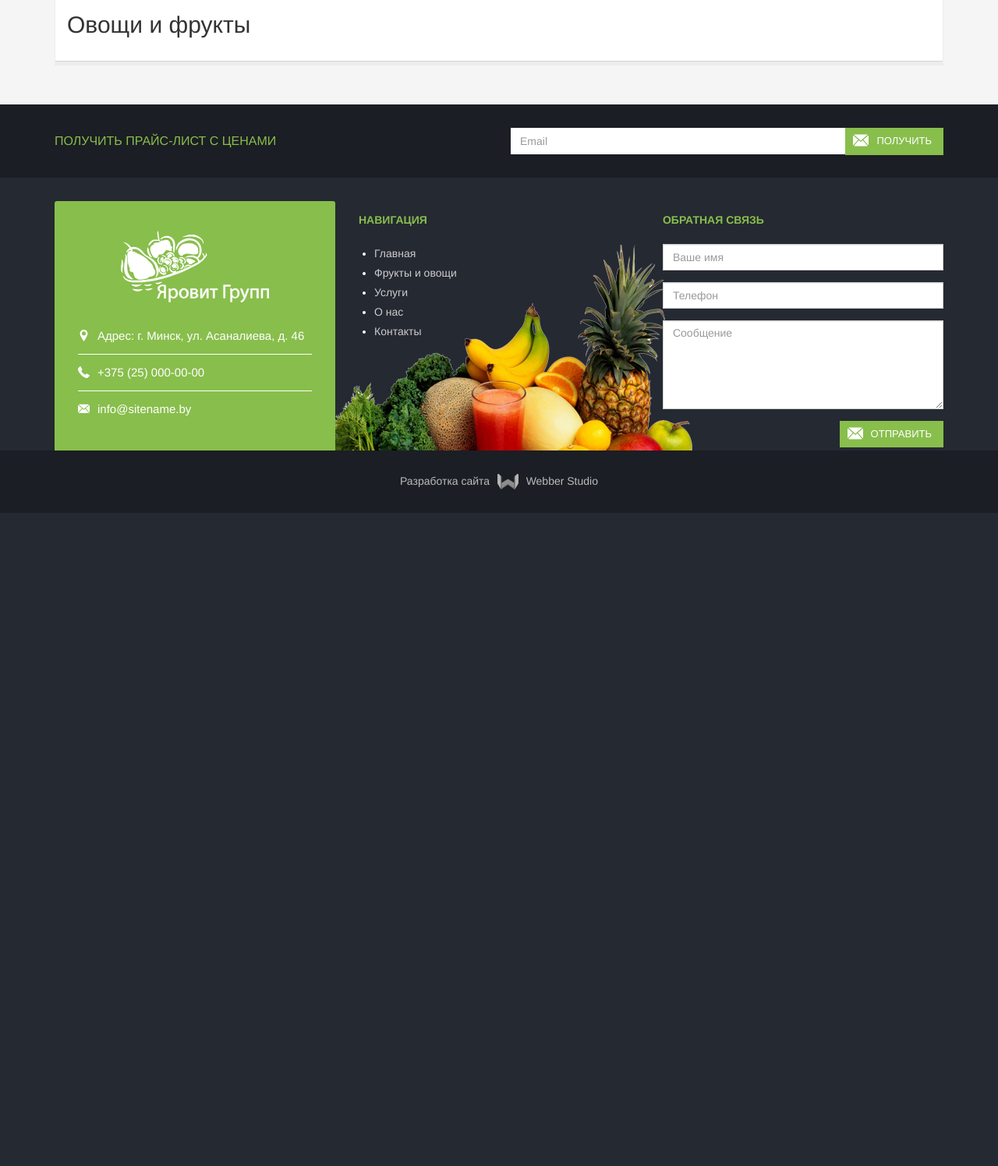
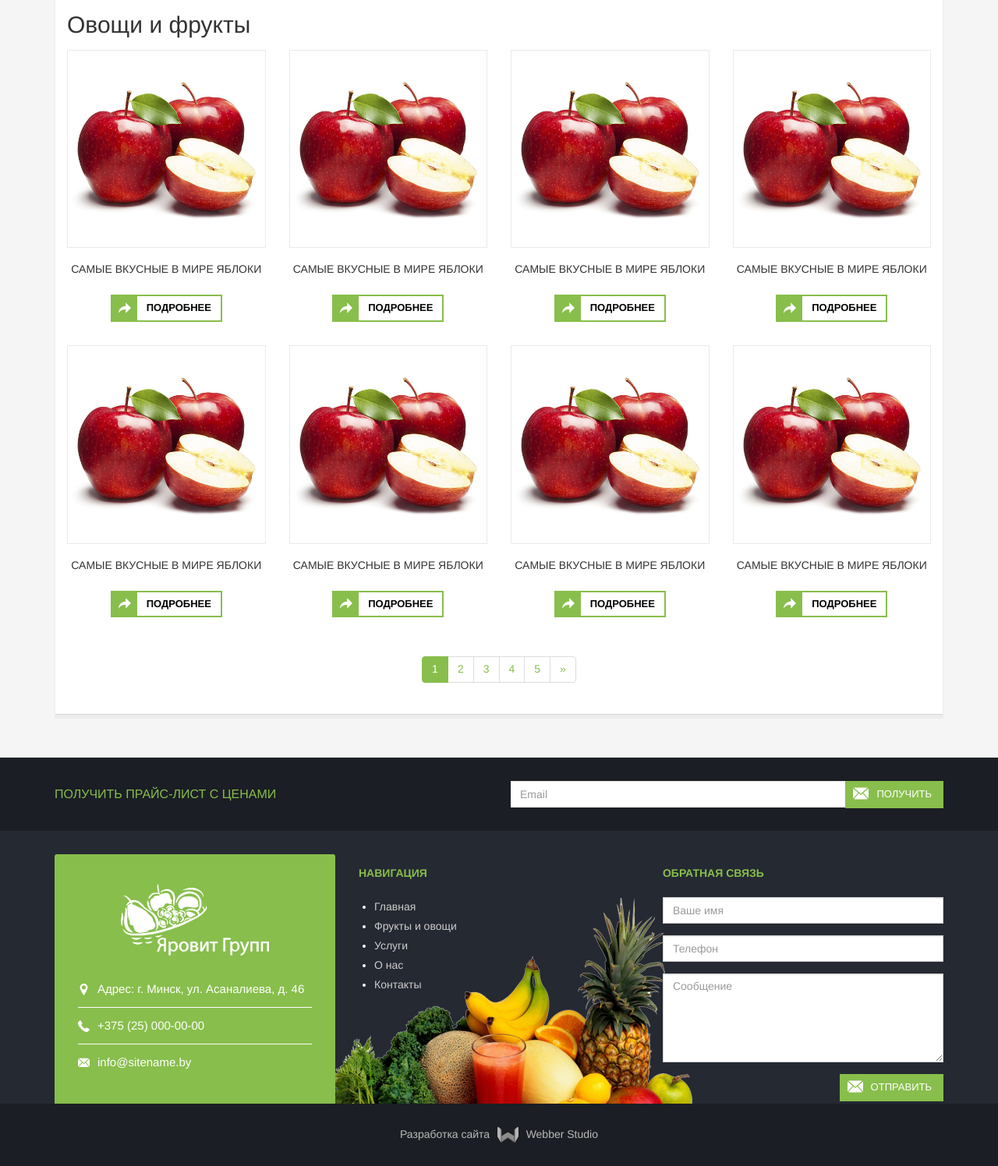
Before and after one commit to itmrlx/yarovit, a PHP site: page /fruits.php in a window 1280 px wide. Shown: the part 241-1737 px from the top of the page at 78% size. Before the commit the page ends 899 px from the top, so only its background shows below. Run offline with PHP 8.4, Linux system fonts and the light colour scheme.

Commit message:
fruits
pp fruits page

```diff
--- a/fruits.php
+++ b/fruits.php
@@ -4,7 +4,63 @@
 		<div class="white-container">
 			<h1 class="header">Овощи и фрукты</h1>
 			<div class="content">
-
+				<div class="row products">
+					<div class="col-xs-3 product">
+						<img src="img/apple.jpg" alt="apple">
+						<h2 class="title">Самые вкусные в мире яблоки</h2>
+						<a href="#" class="btn btn-fruit">Подробнее</a>
+					</div>
+					<div class="col-xs-3 product">
+						<img src="img/apple.jpg" alt="apple">
+						<h2 class="title">Самые вкусные в мире яблоки</h2>
+						<a href="#" class="btn btn-fruit">Подробнее</a>
+					</div>
+					<div class="col-xs-3 product">
+						<img src="img/apple.jpg" alt="apple">
+						<h2 class="title">Самые вкусные в мире яблоки</h2>
+						<a href="#" class="btn btn-fruit">Подробнее</a>
+					</div>
+					<div class="col-xs-3 product">
+						<img src="img/apple.jpg" alt="apple">
+						<h2 class="title">Самые вкусные в мире яблоки</h2>
+						<a href="#" class="btn btn-fruit">Подробнее</a>
+					</div>
+					<div class="col-xs-3 product">
+						<img src="img/apple.jpg" alt="apple">
+						<h2 class="title">Самые вкусные в мире яблоки</h2>
+						<a href="#" class="btn btn-fruit">Подробнее</a>
+					</div>
+					<div class="col-xs-3 product">
+						<img src="img/apple.jpg" alt="apple">
+						<h2 class="title">Самые вкусные в мире яблоки</h2>
+						<a href="#" class="btn btn-fruit">Подробнее</a>
+					</div>
+					<div class="col-xs-3 product">
+						<img src="img/apple.jpg" alt="apple">
+						<h2 class="title">Самые вкусные в мире яблоки</h2>
+						<a href="#" class="btn btn-fruit">Подробнее</a>
+					</div>
+					<div class="col-xs-3 product">
+						<img src="img/apple.jpg" alt="apple">
+						<h2 class="title">Самые вкусные в мире яблоки</h2>
+						<a href="#" class="btn btn-fruit">Подробнее</a>
+					</div>
+				</div>
+				<div class="clearfix"></div>
+				<nav class="centered">
+					<ul class="pagination">
+						<li class="active"><a href="#">1</a></li>
+						<li><a href="#">2</a></li>
+						<li><a href="#">3</a></li>
+						<li><a href="#">4</a></li>
+						<li><a href="#">5</a></li>
+						<li>
+							<a href="#" aria-label="Next">
+								<span aria-hidden="true">&raquo;</span>
+							</a>
+						</li>
+					</ul>
+				</nav>
 			</div>
 			<div class="clearfix"></div>
 		</div>
--- a/scss/global.scss
+++ b/scss/global.scss
@@ -46,8 +46,8 @@
 	&:before{
 		content: '';
 		position: absolute;
-		width: 34px;
-		height: 34px;
+		width: 32px;
+		height: 32px;
 		background-color: $brand-primary;
 		background-image: url(../img/share.svg);
 		background-size: 16px 16px;
--- a/scss/style.scss
+++ b/scss/style.scss
@@ -670,3 +670,29 @@ body{
 .content{
 	padding: 0 15px 15px;
 }
+
+// products
+.products{
+	.product{
+		text-align: center;
+		margin-bottom: 30px;
+		@media (max-width: 991px) {
+			width: 50%;
+		}
+		@media (max-width: 767px) {
+			width: 100%;
+		}
+		img{
+			border: 1px solid #eaeaea;
+			width: 100%;
+		}
+		.title{
+			font-size: 14px;
+			text-align: center;
+			text-transform: uppercase;
+			line-height: 15px;
+			height: 30px;
+			overflow: hidden;
+		}
+	}
+}
```
Also changed, not shown: css/global.css, css/style.css, 1 other file.
